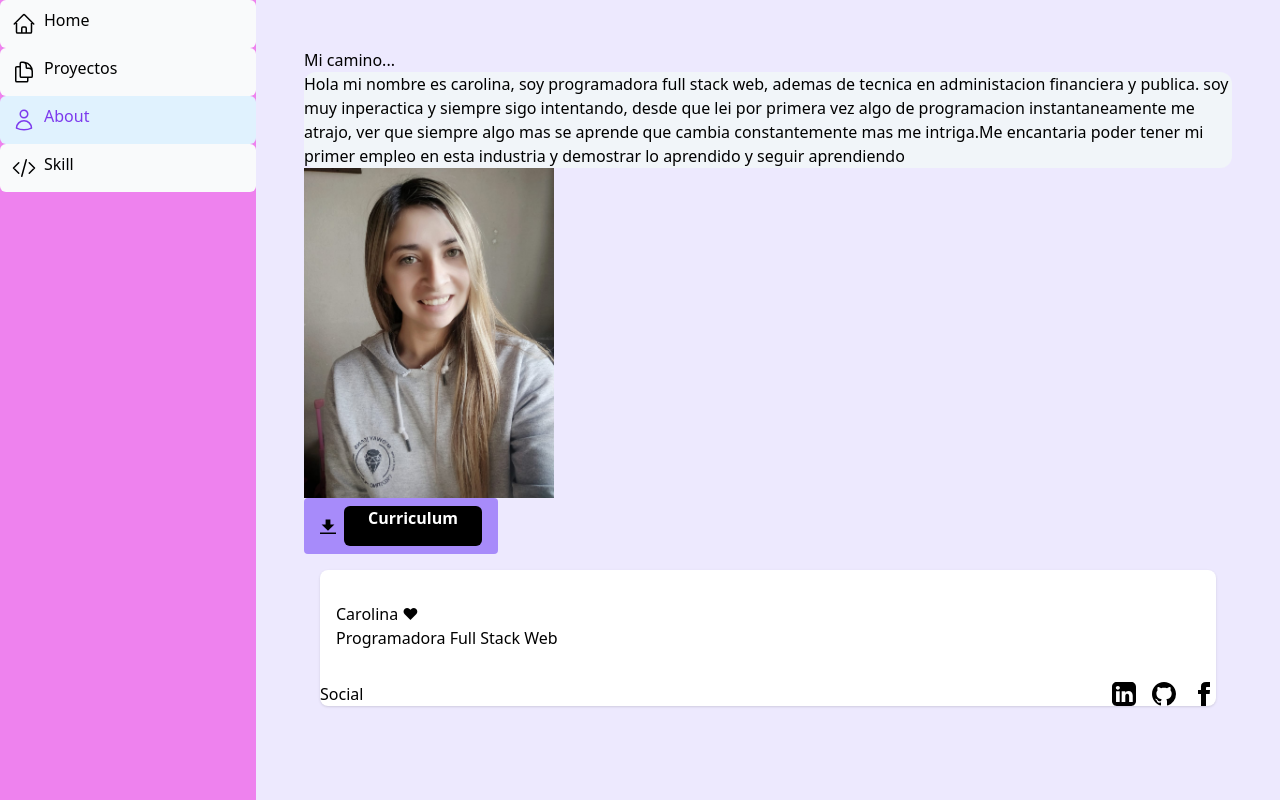
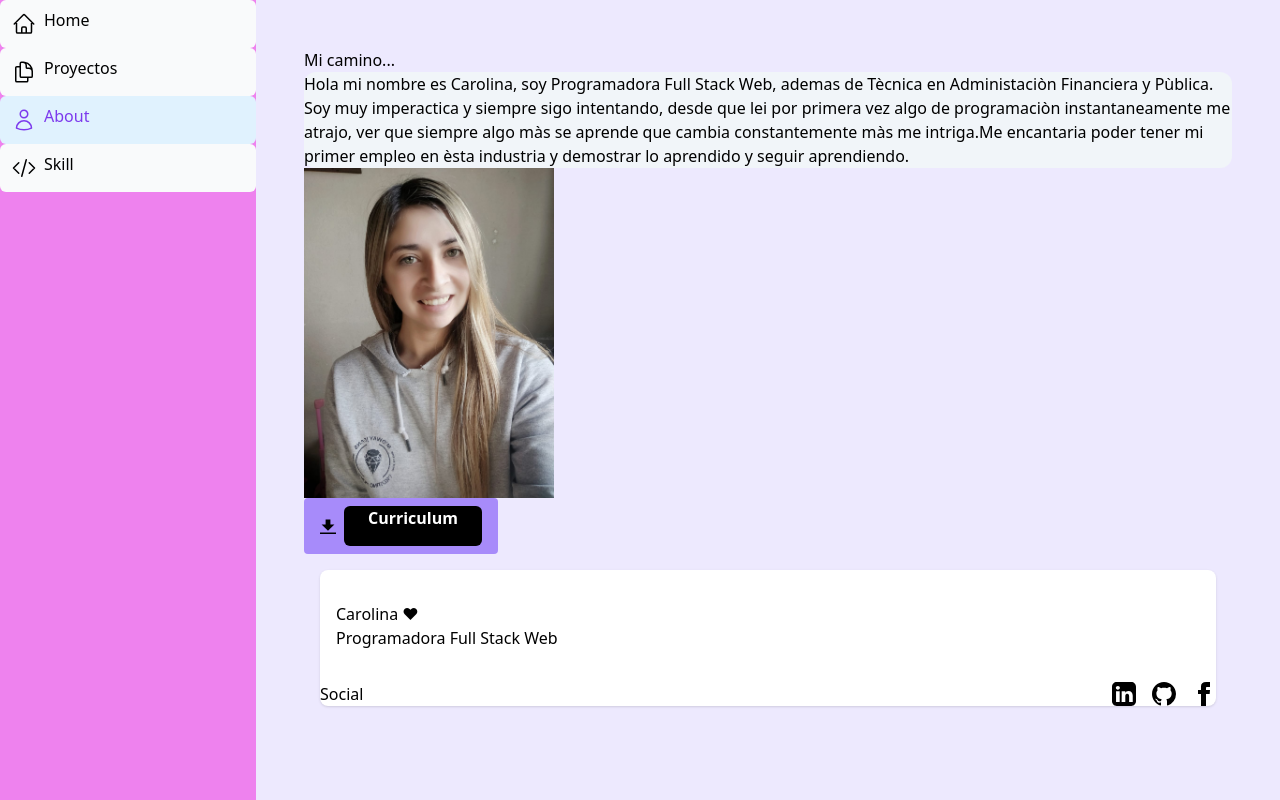
Before and after one commit to carobarragan/CarolinaPortfolio, a Next.js app: page /about in a window 1280 px wide. Built offline with nearby package versions, Linux system fonts and the light colour scheme; a web font is replaced by a local one.

Commit message:
mayusculas

```diff
--- a/src/app/about/page.tsx
+++ b/src/app/about/page.tsx
@@ -3,13 +3,13 @@ export default function Page() {
   return (
     <div className=" lg:grid-cols-5">
       <p className="md:flex bg-slate-100 rounded-xl p-8 md:p-0 dark:bg-slate-800">
-        Hola mi nombre es carolina, soy programadora full stack web, ademas de
-        tecnica en administacion financiera y publica. soy muy inperactica y
+        Hola mi nombre es Carolina, soy Programadora Full Stack Web, ademas de
+        Tècnica en Administaciòn Financiera y Pùblica. Soy muy imperactica y
         siempre sigo intentando, desde que lei por primera vez algo de
-        programacion instantaneamente me atrajo, ver que siempre algo mas se
-        aprende que cambia constantemente mas me intriga.Me encantaria poder
-        tener mi primer empleo en esta industria y demostrar lo aprendido y
-        seguir aprendiendo
+        programaciòn instantaneamente me atrajo, ver que siempre algo màs se
+        aprende que cambia constantemente màs me intriga.Me encantaria poder
+        tener mi primer empleo en èsta industria y demostrar lo aprendido y
+        seguir aprendiendo.
       </p>
       <Image
         src="/perfil.jpg"
--- a/src/app/page.tsx
+++ b/src/app/page.tsx
@@ -9,7 +9,7 @@ export default function Home() {
         <p className={`text-xl text-gray-000 md:text-3xl md:leading-normal`}>
           <div>
             <Confetti />
-            Hola, soy programadora full stack, apasionada por lo que hago
+            Hola, soy Programadora Full Stack Web, apasionada por lo que hago.
           </div>
         </p>
         <Image
```
